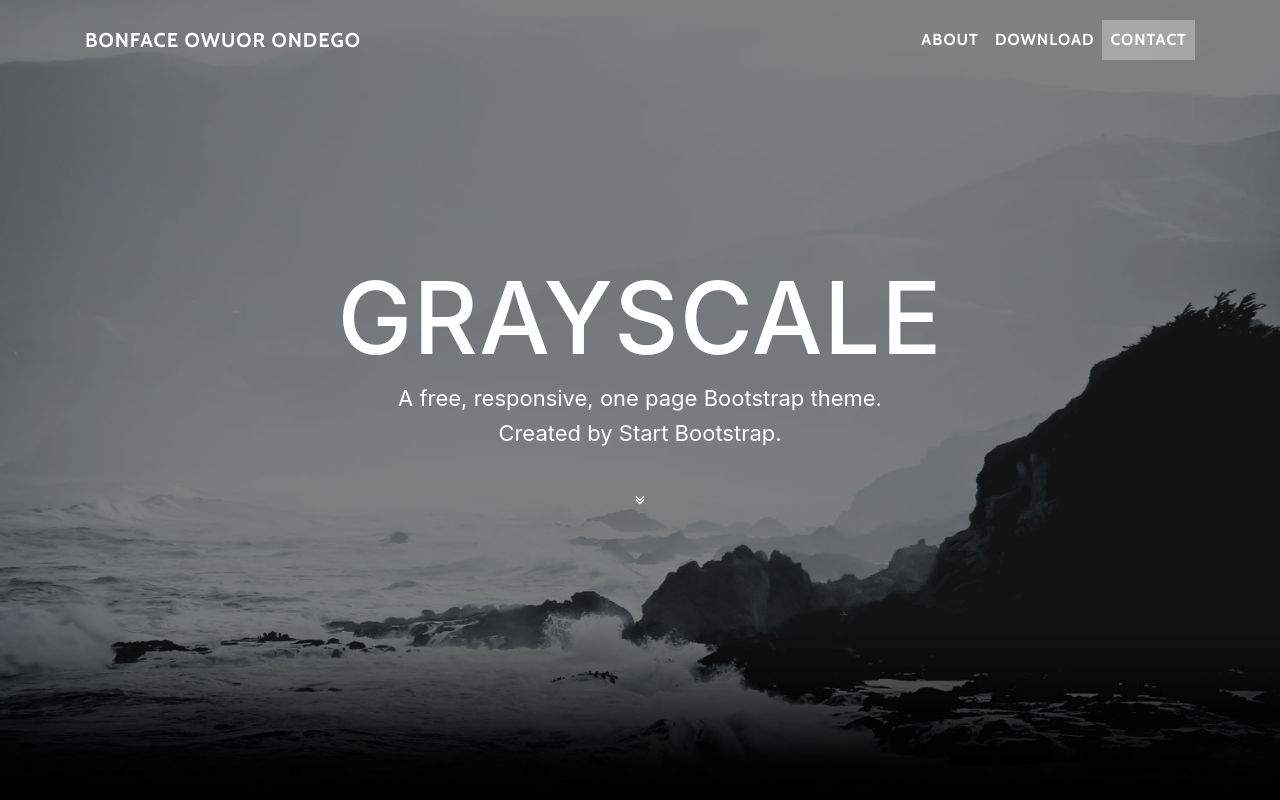
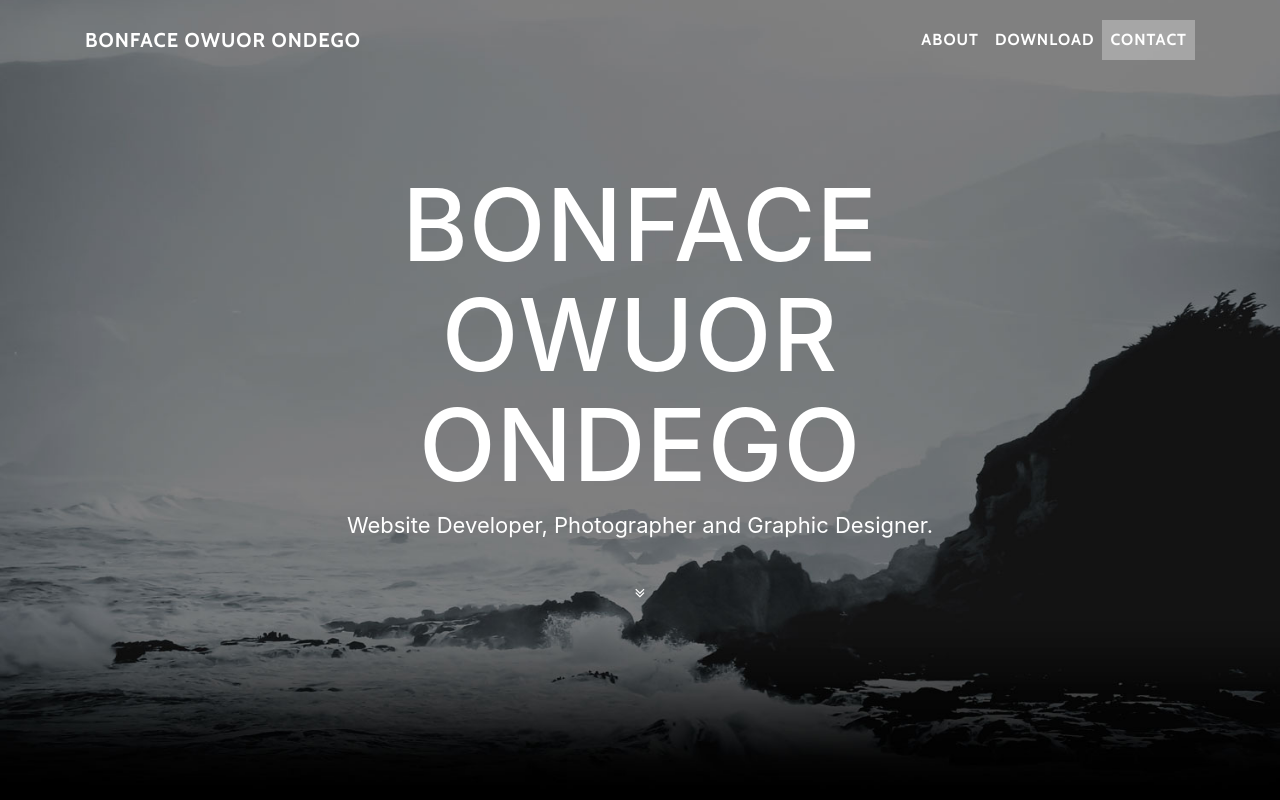
Before and after one commit to BonfaceOwuor6/abraham6.github.com, a website with bundled scripts: page index.html in a window 1280 px wide. Shown: the top 800 px of the page. Built offline with nearby package versions, Linux system fonts and the light colour scheme.

Commit message:
my name and what i do

```diff
--- a/index.html
+++ b/index.html
@@ -8,7 +8,7 @@
     <meta name="description" content="">
     <meta name="author" content="">
 
-    <title>Bonface Owuor</title>
+    <title>Bonface Owuor Ondego </title>
 
     <!-- Bootstrap core CSS -->
     <link href="vendor/bootstrap/css/bootstrap.min.css" rel="stylesheet">
@@ -28,7 +28,7 @@
     <!-- Navigation -->
     <nav class="navbar navbar-expand-lg navbar-light fixed-top" id="mainNav">
       <div class="container">
-        <a class="navbar-brand js-scroll-trigger" href="#page-top">Bonface Owuor Ondego</a>
+        <a class="navbar-brand js-scroll-trigger" href="#page-top">Bonface Owuor Ondego </a>
         <button class="navbar-toggler navbar-toggler-right" type="button" data-toggle="collapse" data-target="#navbarResponsive" aria-controls="navbarResponsive" aria-expanded="false" aria-label="Toggle navigation">
           Menu
           <i class="fa fa-bars"></i>
@@ -55,9 +55,8 @@
         <div class="container">
           <div class="row">
             <div class="col-lg-8 mx-auto">
-              <h1 class="brand-heading">Grayscale</h1>
-              <p class="intro-text">A free, responsive, one page Bootstrap theme.
-                <br>Created by Start Bootstrap.</p>
+              <h4 class="brand-heading">Bonface Owuor Ondego</h4>
+              <p class="intro-text">Website Developer, Photographer and Graphic Designer.</p>
               <a href="#about" class="btn btn-circle js-scroll-trigger">
                 <i class="fa fa-angle-double-down animated"></i>
               </a>
```
